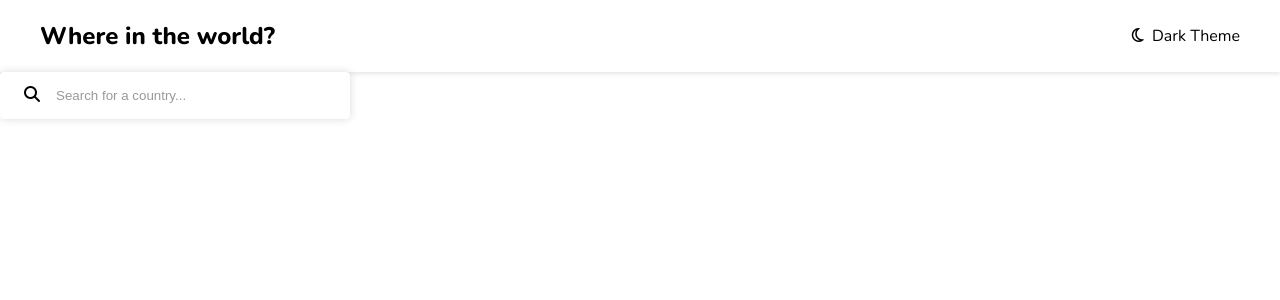
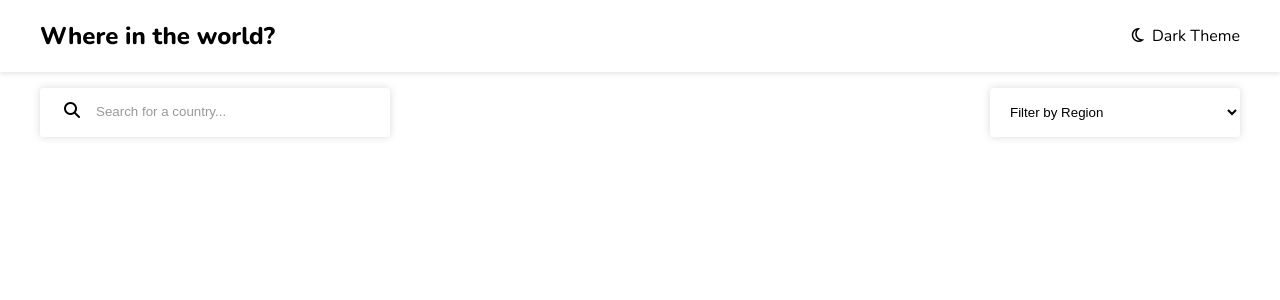
Before and after one commit to MerajSayed22/CountriesExplorer, a React (Vite) app: page / in a window 1280 px wide. Shown: the top 300 px of the page. Built offline with nearby package versions, Linux system fonts and the light colour scheme.

Commit message:
Added filter functionality

```diff
--- a/src/App.jsx
+++ b/src/App.jsx
@@ -1,6 +1,7 @@
 import React from "react"
 import SearchBar from "./components/SearchBar"
 import Header from "./components/Header"
+import SelectMenu from "./components/SelectMenu"
 import "./App.css"
 
 function App() {
@@ -9,7 +10,10 @@ function App() {
   return (
     <>
     <Header componentText= {"Where in the world?"} componentTheme = {"Dark Theme"}/>
+    <div className="search-filter-container">
     <SearchBar placeholder = {"Search for a country..."}/>
+    <SelectMenu />
+    </div>
     </>
   )
 }
--- /dev/null
+++ b/src/components/SelectMenu.jsx
@@ -0,0 +1,17 @@
+import React from 'react'
+
+function SelectMenu() {
+  return (
+    <select className="filter-by-region">
+    <option hidden="">Filter by Region</option>
+      <option value="Africa">Africa</option>
+      <option value="America">America</option>
+      <option value="Asia">Asia</option>
+      <option value="Europe">Europe</option>
+      <option value="Oceania">Oceania</option>
+
+    </select>
+  )
+}
+
+export default SelectMenu
```
